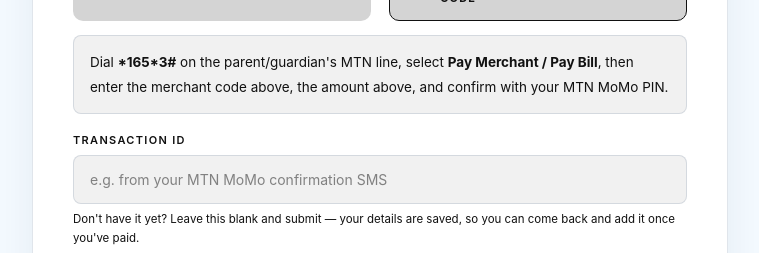
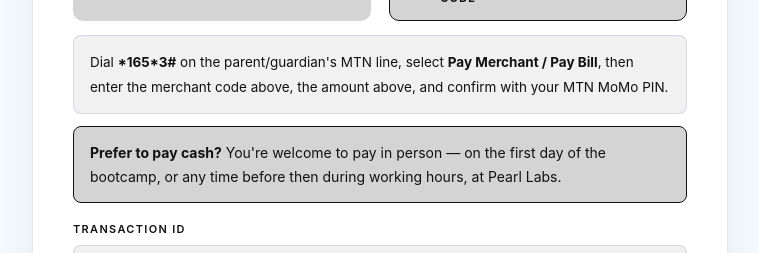
Before and after one commit to Pearl-Labs-Uganda/pearl-labs-website, a Next.js app: page /apply in a window 1280 px wide. Shown: the part 2280-2533 px from the top of the page, without its empty margins (260-1019 px from the left). Built offline with nearby package versions, Linux system fonts and the light colour scheme; no server answers.

Commit message:
content: add cash payment option to the apply-page payment section
Parents can pay in cash on the first day of the bootcamp, or any time
before then during working hours, at Pearl Labs.

```diff
--- a/src/components/InternshipApply.tsx
+++ b/src/components/InternshipApply.tsx
@@ -616,6 +616,12 @@
             MoMo PIN.
           </p>
 
+          <p style={s.cashNote}>
+            <strong>Prefer to pay cash?</strong> You&apos;re welcome to pay in
+            person — on the first day of the bootcamp, or any time before
+            then during working hours, at Pearl Labs.
+          </p>
+
           <div style={{ marginTop: 18 }}>
             {renderInput("transactionId", "Transaction ID", {
               placeholder: "e.g. from your MTN MoMo confirmation SMS",
@@ -764,6 +770,7 @@
   amountLabel: { fontSize: 11, letterSpacing: "0.1em", textTransform: "uppercase", color: FORM_BLACK, fontWeight: 700 },
   amountValue: { fontSize: 20, fontWeight: 800, color: FORM_BLACK },
   paymentInstructions: { fontSize: 13.5, color: FORM_BLACK, lineHeight: 1.8, background: FORM_GREY, border: `1px solid ${BORDER}`, borderRadius: 8, padding: "14px 16px", marginTop: 14 },
+  cashNote: { fontSize: 14, color: FORM_BLACK, lineHeight: 1.7, background: BUTTON_GREY, border: `1.5px solid ${FORM_BLACK}`, borderRadius: 8, padding: "14px 16px", marginTop: 12 },
   merchantCodeBox: { display: "flex", justifyContent: "space-between", alignItems: "center", gap: 12, background: BUTTON_GREY, border: `1.5px solid ${FORM_BLACK}`, borderRadius: 10, padding: "14px 20px", width: "100%", height: "100%", cursor: "pointer", font: "inherit" },
   merchantCodeLabel: { fontSize: 11, letterSpacing: "0.1em", textTransform: "uppercase", color: FORM_BLACK, fontWeight: 700 },
   merchantCodeRight: { display: "flex", alignItems: "center", gap: 10 },
```
